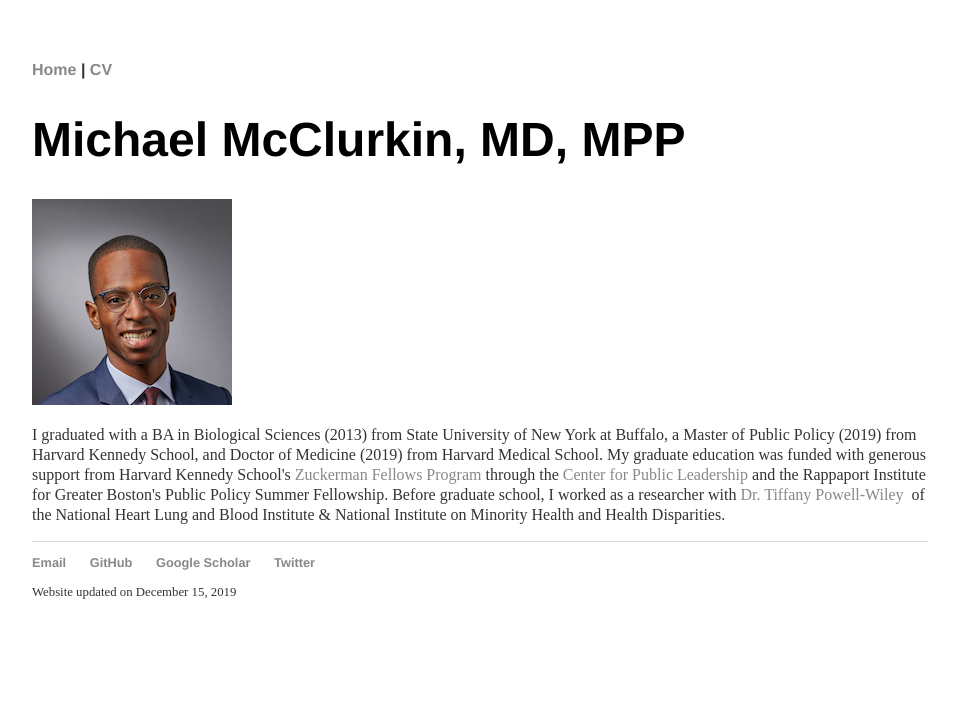
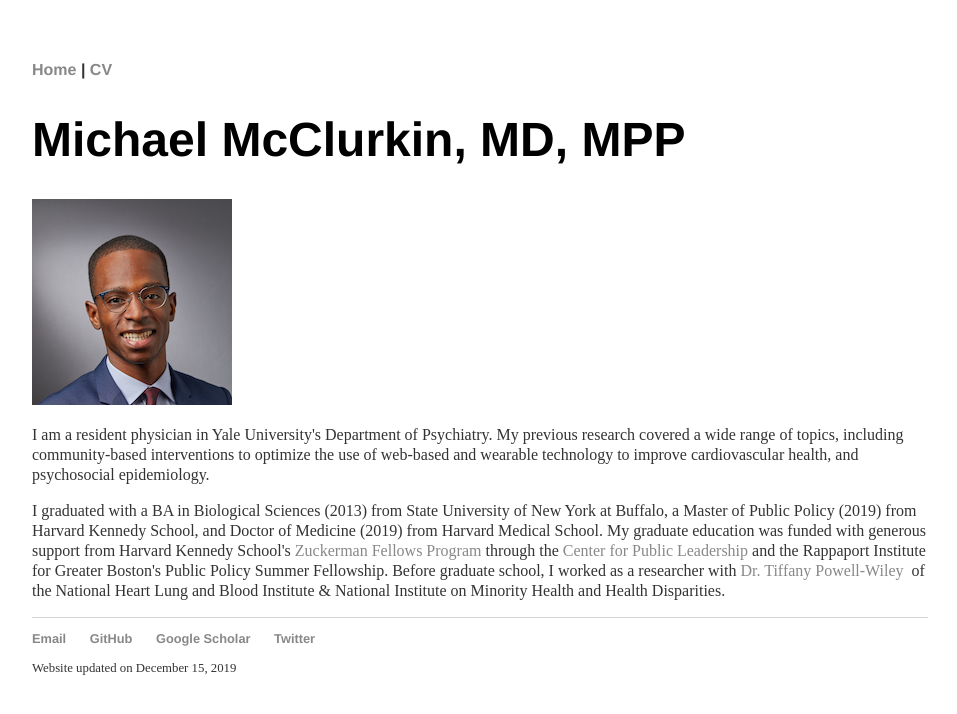
Before and after one commit to michaelmcclurkin/michaelmcclurkin.github.io, a Jekyll site: the page index.html, which Jekyll copies as it is, in a window 1280 px wide. Shown: the top 714 px of the page, without its empty margins (160-1117 px from the left). Built offline with Jekyll 4.4.1, drawn with Linux system fonts in a browser that asks for light colours.

Commit message:
Update index.html

```diff
--- a/index.html
+++ b/index.html
@@ -78,6 +78,7 @@
 
 			<img src="documents/photo.JPEG" alt="Michael McClurkin, MD, MPP" style="width:200px;height:206px;">
 
+			<p>I am a resident physician in Yale University's Department of Psychiatry. My previous research covered a wide range of topics, including community-based interventions to optimize the use of web-based and wearable technology to improve cardiovascular health, and psychosocial epidemiology.</p>
 			<p>I graduated with a BA in Biological Sciences (2013) from State University of New York at Buffalo, a Master of Public Policy (2019) from Harvard Kennedy School, and Doctor of Medicine (2019) from Harvard Medical School. My graduate education was funded with generous support from Harvard Kennedy School's <a href="https://cpl.hks.harvard.edu/zuckerman-fellowship/">Zuckerman Fellows Program</a> through the <a href="https://cpl.hks.harvard.edu/home/">Center for Public Leadership</a> and the Rappaport Institute for Greater Boston's Public Policy Summer Fellowship. Before graduate school, I worked as a researcher with <a href="https://www.nhlbi.nih.gov/science/social-determinants-obesity-and-cardiovascular-risk/">Dr. Tiffany Powell-Wiley </a> of the National Heart Lung and Blood Institute & National Institute on Minority Health and Health Disparities. </p>
 
 </div>
```
